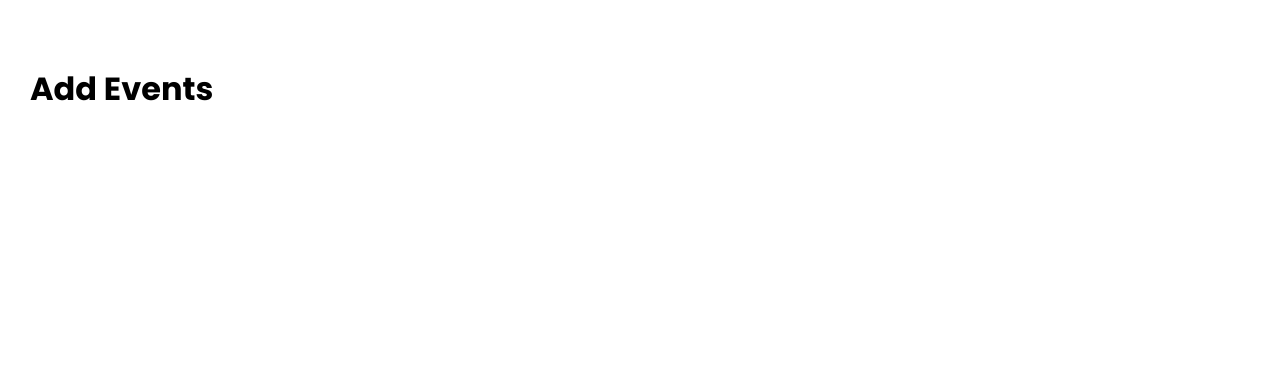
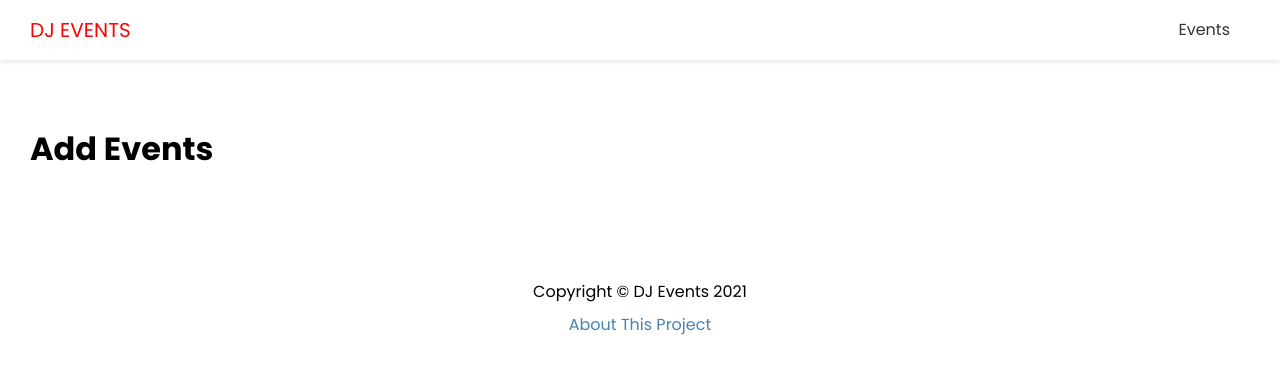
Before and after one commit to asa108/dj-events, a Next.js app in the folder dj-events-frontend/: page /events/add in a window 1280 px wide. Shown: the top 374 px of the page. Built offline with nearby package versions, Linux system fonts and the light colour scheme.

Commit message:
create Header and Footer

```diff
--- /dev/null
+++ b/dj-events-frontend/components/Footer.js
@@ -0,0 +1,13 @@
+import Link from "next/link";
+import styles from "../styles/Footer.module.css";
+
+export default function Footer() {
+  return (
+    <footer className={styles.footer}>
+      <p>Copyright &copy; DJ Events 2021</p>
+      <p>
+        <Link href="/about">About This Project</Link>
+      </p>
+    </footer>
+  );
+}
--- /dev/null
+++ b/dj-events-frontend/components/Header.js
@@ -0,0 +1,24 @@
+import Link from "next/link";
+import styles from "../styles/Header.module.css";
+
+export default function Header() {
+  return (
+    <header className={styles.header}>
+      <div className={styles.logo}>
+        <Link href="/">
+          <a>DJ Events</a>
+        </Link>
+      </div>
+
+      <nav>
+        <ul>
+          <li>
+            <Link href="/events">
+              <a>Events</a>
+            </Link>
+          </li>
+        </ul>
+      </nav>
+    </header>
+  );
+}
--- a/dj-events-frontend/components/Layout.js
+++ b/dj-events-frontend/components/Layout.js
@@ -1,4 +1,6 @@
 import Head from "next/head";
+import Header from "./Header";
+import Footer from "./Footer";
 import styles from "../styles/Layout.module.css";
 
 export default function Layout({ title, keywords, description, children }) {
@@ -9,7 +11,9 @@
         <meta name="description" content={description} />
         <meta name="keywords" content={keywords} />
       </Head>
+      <Header />
       <div className={styles.container}>{children}</div>
+      <Footer />
     </div>
   );
 }
--- /dev/null
+++ b/dj-events-frontend/styles/Footer.module.css
@@ -0,0 +1,8 @@
+.footer{
+    margin: 100px 40px;
+    text-align: center;
+}
+
+.footer p{
+    margin: 5px 0;
+}
--- /dev/null
+++ b/dj-events-frontend/styles/Header.module.css
@@ -0,0 +1,56 @@
+.header {
+  display: flex;
+  justify-content: space-between;
+  align-items: center;
+  background: #fff;
+  color: #333;
+  height: 60px;
+  padding: 0 30px;
+  box-shadow: 0 2px 5px rgba(0, 0, 0, 0.1);
+}
+
+.header a {
+  color: #333;
+  margin-right: 20px;
+}
+
+.header a:hover {
+  color: #000;
+}
+.header ul {
+  display: flex;
+  align-items: center;
+  justify-content: center;
+  list-style: none;
+}
+
+.logo {
+  color: red;
+  font-size: 20px;
+  text-transform: uppercase;
+}
+
+.logo a {
+  color: red;
+}
+
+@media (max-width: 768px) {
+  .header {
+    flex-direction: column;
+    height: auto;
+  }
+
+  .header ul {
+    margin: 20px 0;
+    flex-direction: column;
+    text-align: center;
+  }
+
+  .header a {
+    margin-right: 0;
+  }
+
+  .logo {
+    margin: 20px 0;
+  }
+}
```
